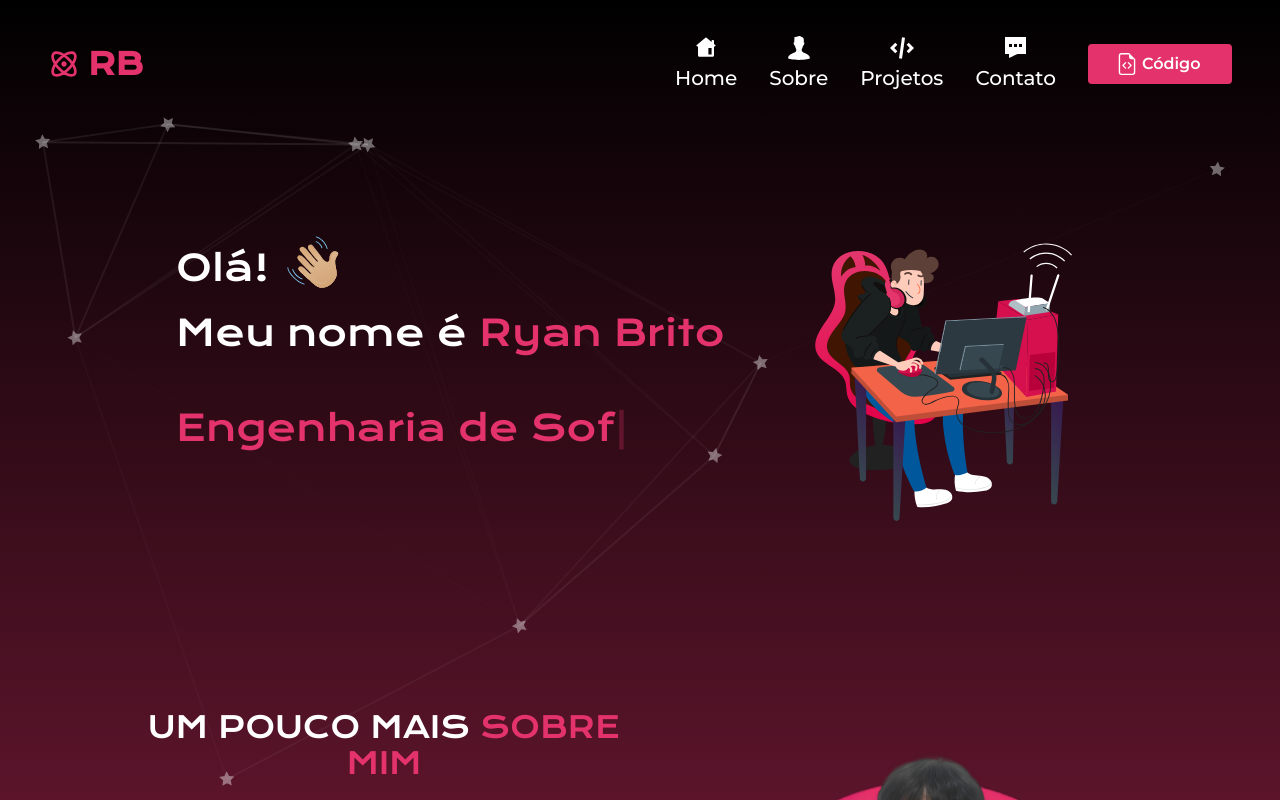
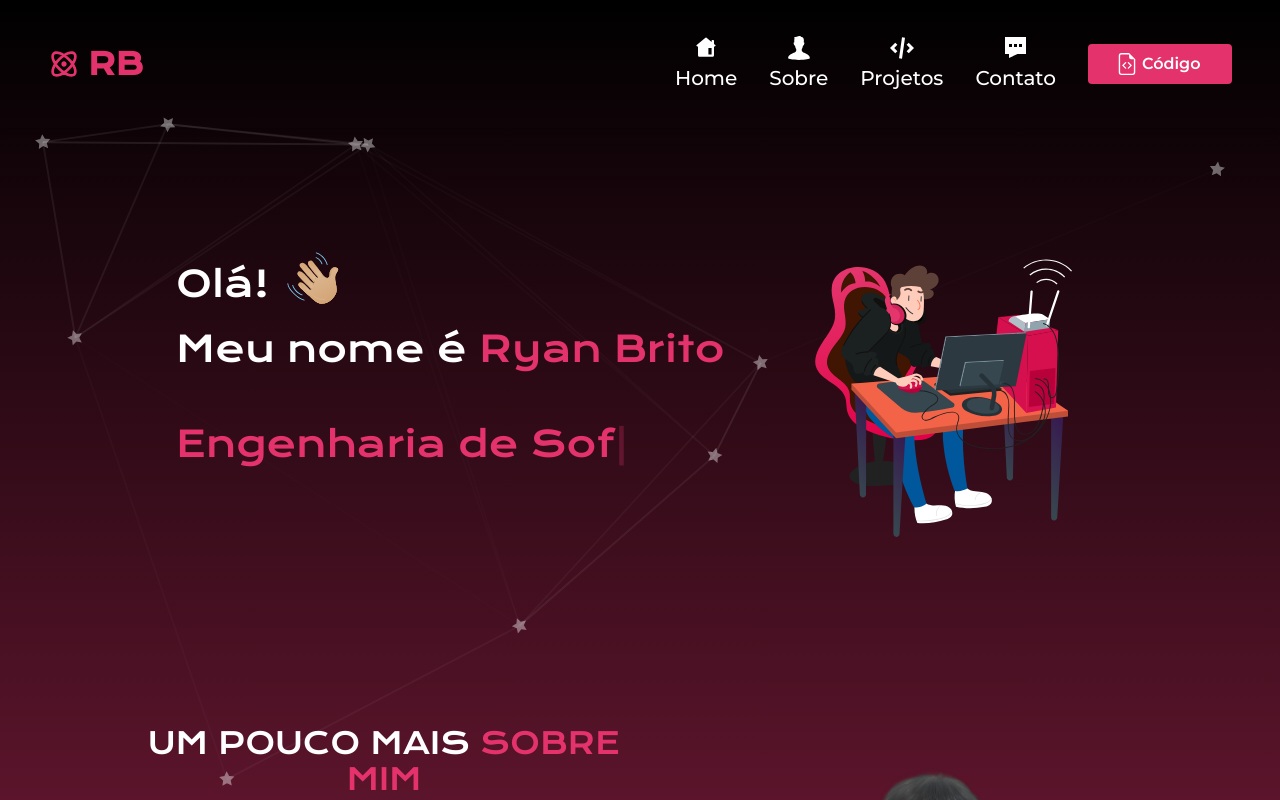
Before and after one commit to ryanbritodev/portfolio-react, a React (Vite) app: page / in a window 1280 px wide. Shown: the top 800 px of the page. Built offline with nearby package versions, Linux system fonts and the light colour scheme.

Commit message:
Correção Margem Home

```diff
--- a/src/components/Home/Home.jsx
+++ b/src/components/Home/Home.jsx
@@ -7,7 +7,7 @@ import Github from "./GitHub";
 function Home() {
     return (
         <>
-        <header className="flex flex-col w-full items-center mt-28 py-10 px-7 md:flex-row md:justify-between md:px-20 md:mt-44 lg:px-44 max-w-screen-2xl mx-auto">
+        <header className="flex flex-col w-full items-center mt-28 py-10 px-7 md:flex-row md:justify-between md:px-20 md:mt-48 lg:px-44 max-w-screen-2xl mx-auto">
             <div className="flex flex-col text-start text-white justify-center items-center w-full md:items-start">
                 <div className="flex items-center space-x-3">
                     <h1 className="text-4xl text-start font-krona text:text-[2.4rem] md:text-4xl">Olá!</h1>
```
